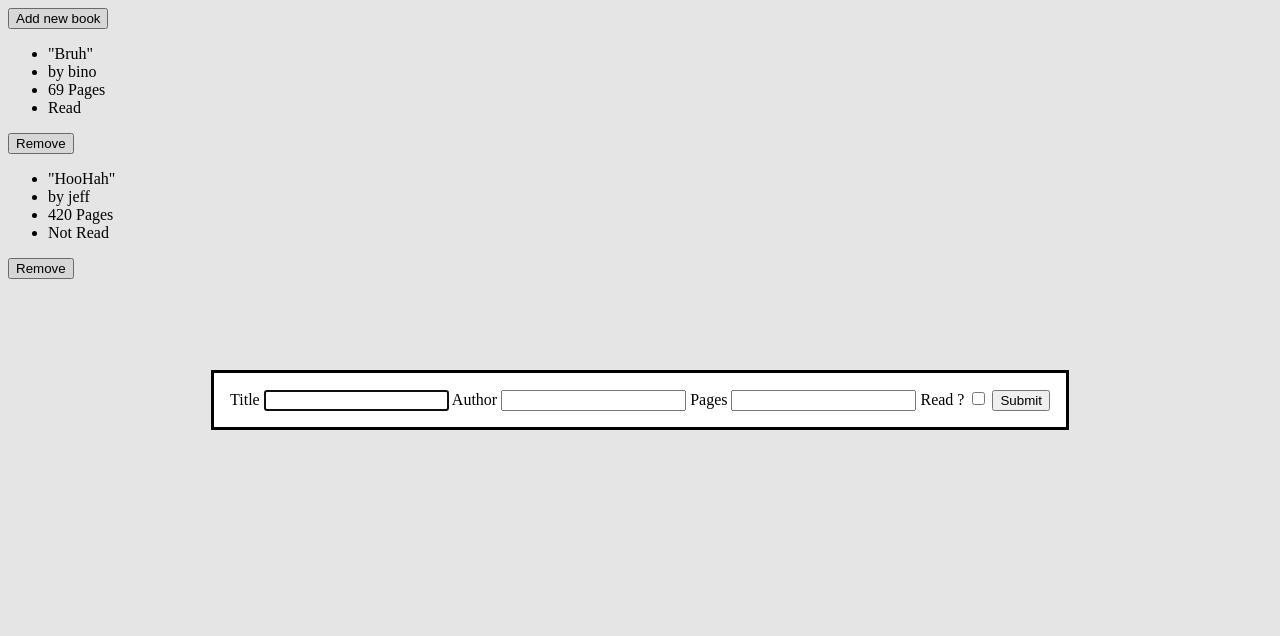
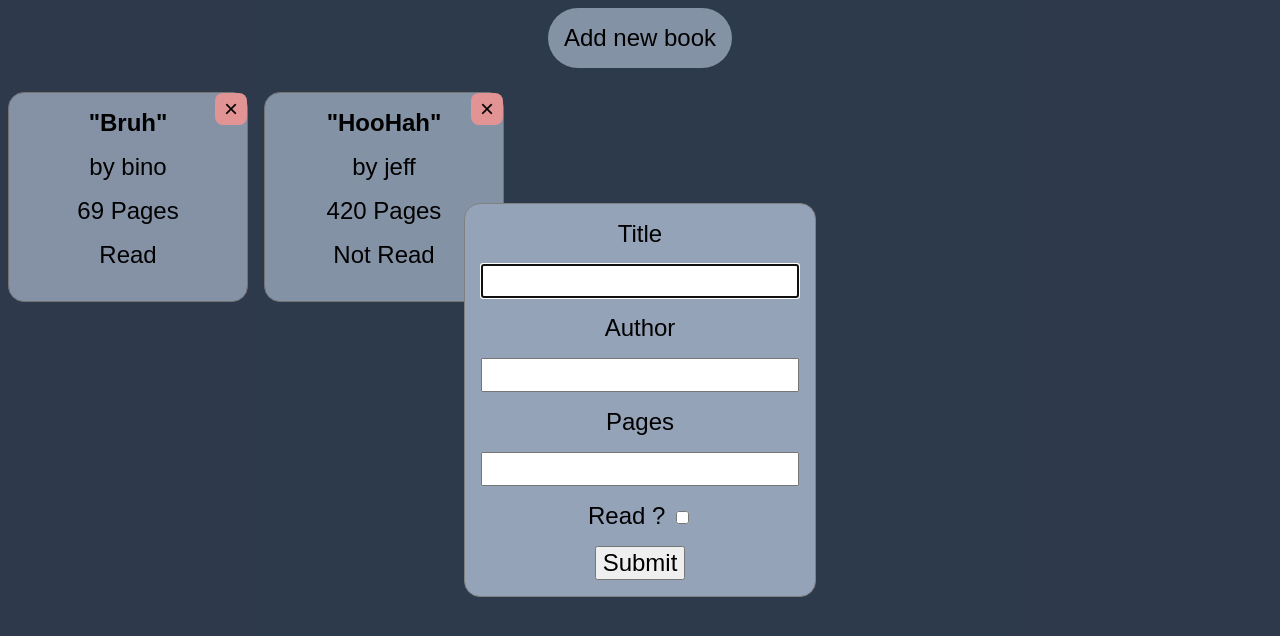
Before and after one commit to BinoManjesh/odin-library, a plain HTML site: page index.html in a window 1280 px wide. Both pictures are taken after a click on the button "Add new book". Drawn offline with Linux system fonts and the light colour scheme; a web font is replaced by a local one.

Commit message:
Add styling

```diff
--- a/index.html
+++ b/index.html
@@ -4,6 +4,7 @@
     <meta charset="UTF-8">
     <title>Library</title>
     <link rel="stylesheet" href="style.css">
+    <link rel="stylesheet" href="https://fonts.googleapis.com/css?family=Font+Name">
     <script src="script.js" defer></script>
   </head>
   <body>
@@ -12,15 +13,19 @@
     <dialog class="new-book">
       <form method="dialog">
         <!-- (label[for="$#"]{$#}+input[id="$#"name="$#"])* -->
-        <label for="title">Title</label>
-        <input required type="text" id="title" name="title">
-        <label for="author">Author</label>
-        <input required type="text" id="author" name="author">
-        <label for="pages">Pages</label>
-        <input required min="1" type="number" id="pages" name="pages">
-        <label for="read">Read ?</label>
-        <input type="checkbox" id="read" name="read">
-        <button>Submit</button>
+        <ul class="field">
+          <li><label for="title">Title</label></li>
+          <li><input required type="text" id="title" name="title"></li>
+          <li><label for="author">Author</label></li>
+          <li><input required type="text" id="author" name="author"></li>
+          <li><label for="pages">Pages</label></li>
+          <li><input required min="1" type="number" id="pages" name="pages"></li>
+          <li>
+            <label for="read">Read ?</label>
+            <input type="checkbox" id="read" name="read">
+          </li>
+          <li><button>Submit</button></li>
+        </ul>
       </form>
     </dialog>
   </body>
--- a/script.js
+++ b/script.js
@@ -12,6 +12,7 @@ Book.prototype.getDOMNode = function(index) {
     book.dataset.index = index;
     book.className = "book";
     const list = document.createElement("ul");
+    list.className = "book";
     book.appendChild(list);
 
     function getListItem(text) {
@@ -25,9 +26,14 @@ Book.prototype.getDOMNode = function(index) {
         .forEach((x)=>list.appendChild(getListItem(x)));
 
     const button = document.createElement("button")
-    button.textContent = "Remove"
-    book.appendChild(button);
-    function onRemove() {
+    button.textContent = "×"
+    const li = document.createElement("li");
+    li.appendChild(button);
+    list.appendChild(li);
+    function onRemove(e) {
+        if (e.target != button) {
+            return;
+        }
         library.splice(this.dataset.index, 1);
         this.remove();
         for (const [index, node] of Array.from(container.children).entries()) {
--- a/style.css
+++ b/style.css
@@ -0,0 +1,65 @@
+body {
+    display: grid;
+    grid-template: auto 1fr / 1fr;
+    background-color:#334155;
+    font-family: Poppins, sans-serif;
+    font-size: x-large;
+}
+
+body > button {
+    padding: 1rem;
+    justify-self: center;
+    background-color: #94a3b8;
+    border: none;
+    border-radius: 5rem;
+}
+
+div.container {
+    display: grid;
+    grid-template-columns: repeat(auto-fill, minmax(200px, 1fr));
+    gap: 1rem;
+}
+
+ul {
+    list-style-type: none;
+    display: flex;
+    gap: 1rem;
+    flex-direction: column;
+    align-items: center;
+    padding: 0;
+    border: solid gray 1px;
+    border-radius: 1rem;
+    padding: 1rem;
+    background-color: #94a3b8;
+    position: relative;
+}
+
+ul.book > li > button {
+    position: absolute;
+    right: 0;
+    top: 0;
+    width: 2rem;
+    height: 2rem;
+    border-radius: 0.5rem;
+    border: none;
+    background-color: #fca5a5;
+}
+
+ul.book > li:nth-child(1) {
+    font-weight: bold;
+}
+
+dialog {
+    background-color: transparent;
+    border: none;
+}
+
+ul.fields > li:nth-child(1) {
+    display: flex;
+    flex-direction: column;
+    background-color: aqua;
+}
+
+input, button {
+    font: inherit;
+}
```
